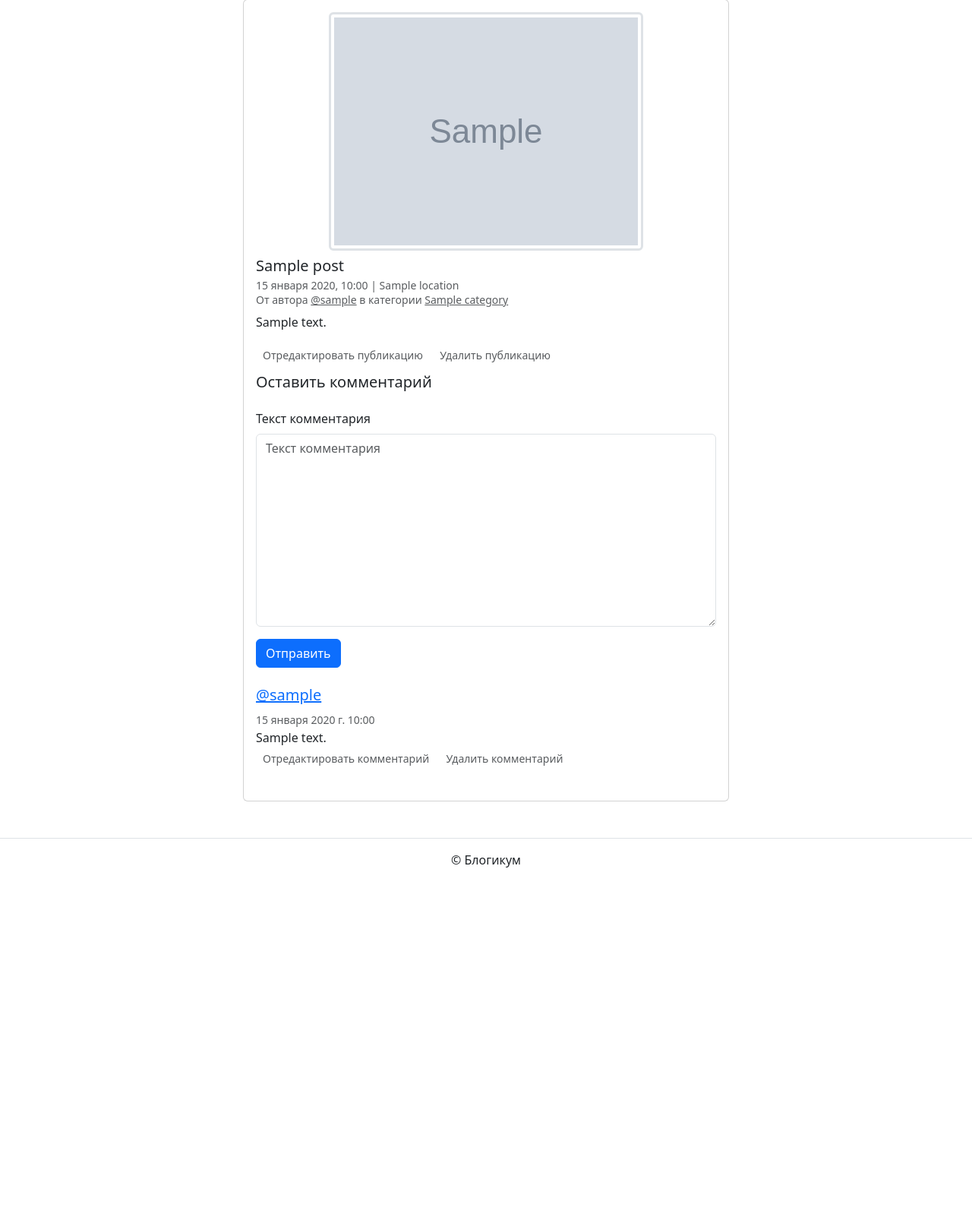
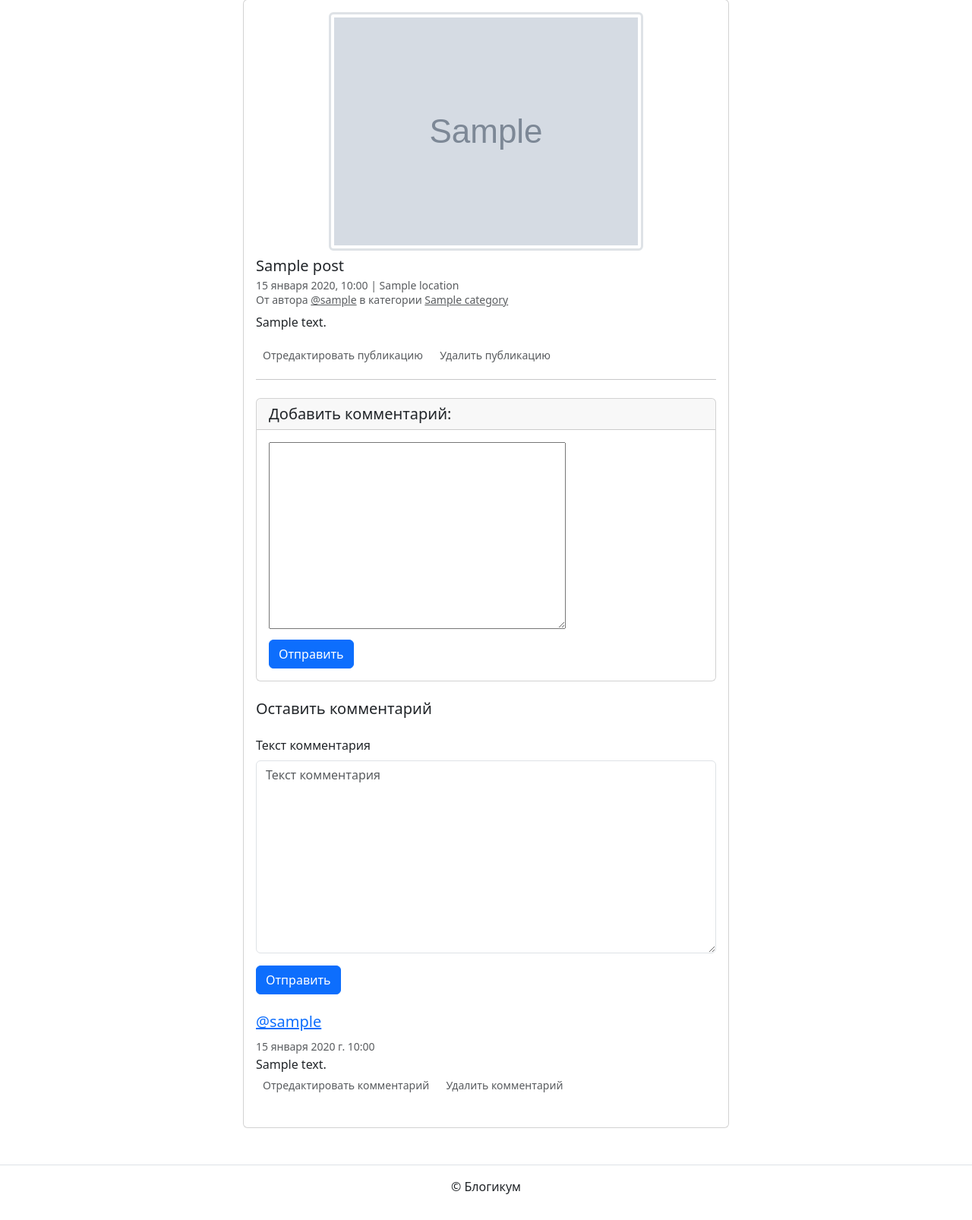
Before and after one commit to AmrKhAyoub/django_sprint4, a Django app: page /posts/1/ in a window 1280 px wide. Shown: the part 105-1711 px from the top of the page at 76% size. Before the commit the page ends 1247 px from the top, so only its background shows below. Run offline with Django 5.2, Linux system fonts and the light colour scheme; a user stored in the database is signed in; tables that the repository leaves empty hold one stand-in row (values such as "Sample post"); grey boxes marked "Sample" are stand-in pictures; parts of the project's set-up code (start-up, migrations or seed data) failed here and were passed over; some libraries are stand-ins or nearby versions.

Commit message:
P7-4 Template

```diff
--- a/blogicum/templates/blog/detail.html
+++ b/blogicum/templates/blog/detail.html
@@ -36,6 +36,24 @@
             </a>
           </div>
         {% endif %}
+
+        <hr>
+
+        {% if user.is_authenticated %}
+          <div class="card my-4">
+            <h5 class="card-header">Добавить комментарий:</h5>
+            <div class="card-body">
+              <form method="post" action="{% url 'blog:add_comment' post.id %}">
+                {% csrf_token %}
+                <div class="form-group mb-2">
+                  {{ form.text }}
+                </div>
+                <button type="submit" class="btn btn-primary">Отправить</button>
+              </form>
+            </div>
+          </div>
+        {% endif %}
+
         {% include "includes/comments.html" %}
       </div>
     </div>
```
